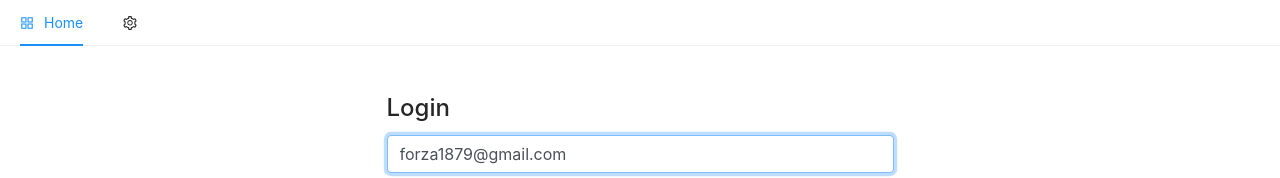
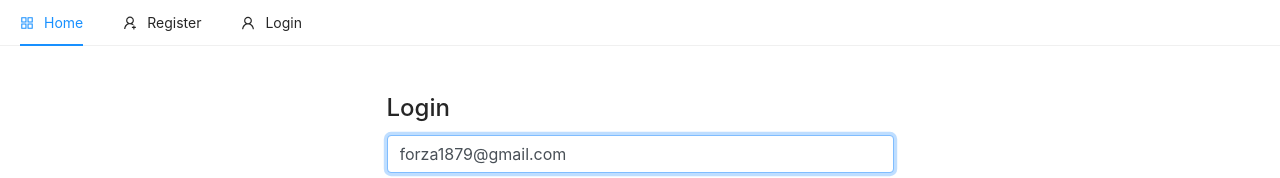
Before and after one commit to forza11879/next-e-commerce, a Next.js app: page /login in a window 1280 px wide. Shown: the top 178 px of the page. Built offline with nearby package versions, Linux system fonts and the light colour scheme; no server answers.

Commit message:
conditional rendering

```diff
--- a/components/nav/Header.jsx
+++ b/components/nav/Header.jsx
@@ -21,7 +21,7 @@ const Header = () => {
 
   const dispatch = useDispatch();
   const user = useSelector(selectUser);
-  console.log('user Select:', user);
+  // console.log('user Select:', !!user.email);
 
   const handleClick = (e) => {
     // console.log(e.key);
@@ -40,19 +40,19 @@ const Header = () => {
         <Link href="/">Home</Link>
       </Item>
 
-      {!user && (
+      {!!!user.email && (
         <Item key="register" icon={<UserAddOutlined />} className="float-right">
           <Link href="/register">Register</Link>
         </Item>
       )}
 
-      {!user && (
+      {!!!user.email && (
         <Item key="login" icon={<UserOutlined />} className="float-right">
           <Link href="/login">Login</Link>
         </Item>
       )}
 
-      {user && (
+      {!!user.email && (
         <SubMenu
           icon={<SettingOutlined />}
           title={user.email && user.email.split('@')[0]}
```
